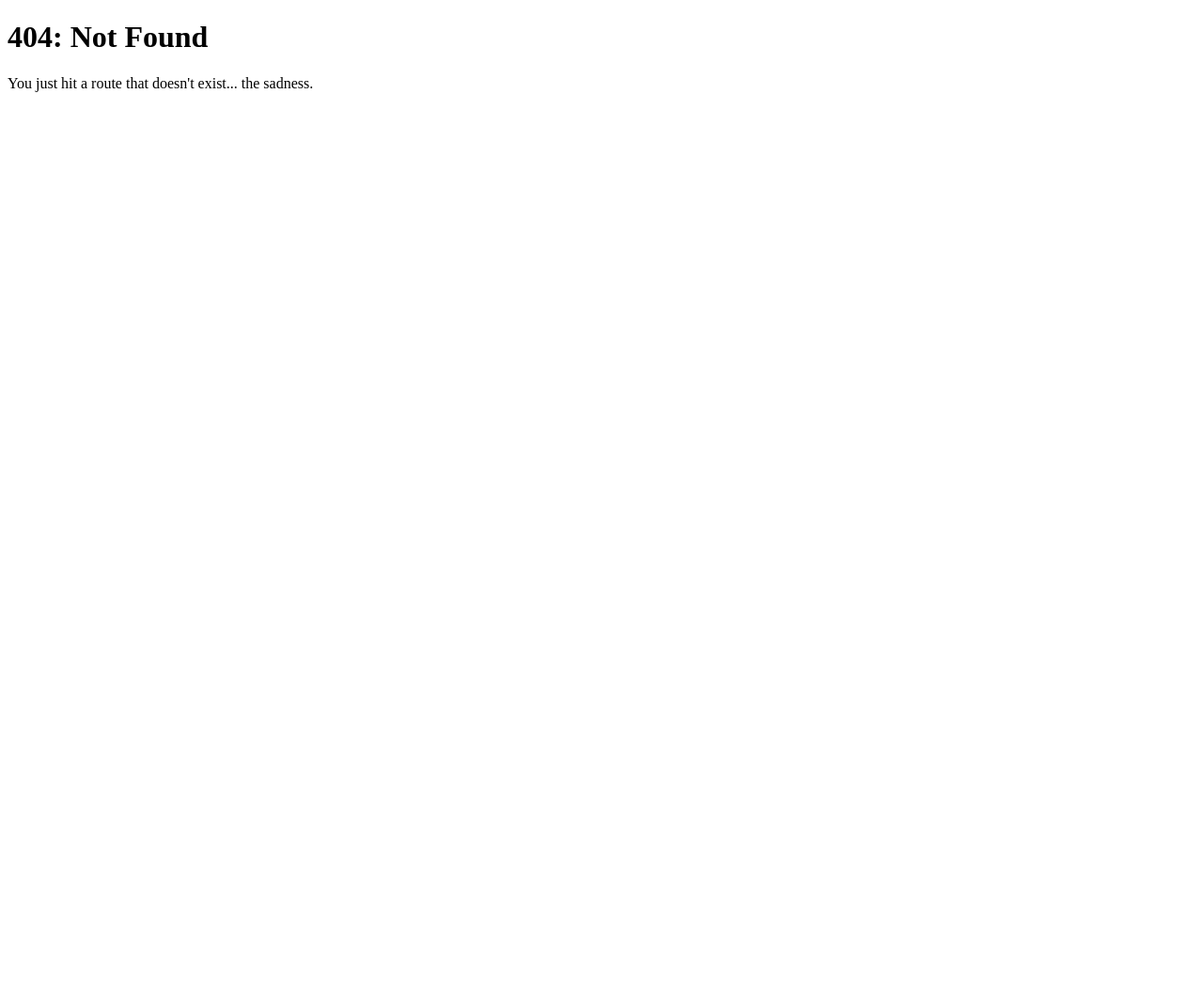
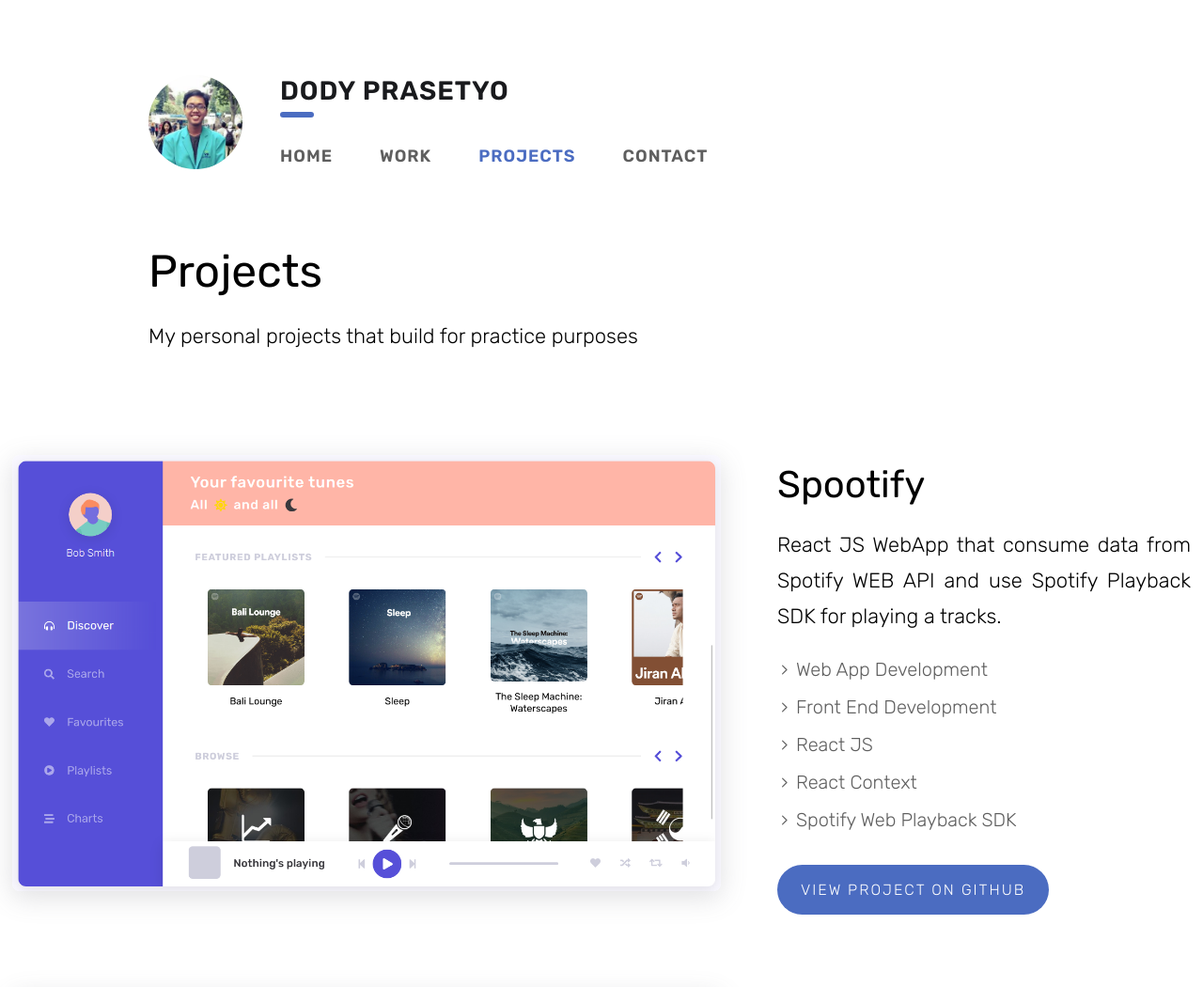
Before and after one commit to dodycode/v1, a Gatsby site: page /projects in a window 1280 px wide. Before the commit this address had no page. Shown: the top 1050 px of the page at 94% size. Before the commit the page ends 800 px from the top, so only its background shows below. Built offline with nearby package versions, Linux system fonts and the light colour scheme; Gatsby itself is replaced by a stand-in of ours.

Commit message:
added personal projects

```diff
--- a/src/components/CardContentInfo/index.js
+++ b/src/components/CardContentInfo/index.js
@@ -17,6 +17,10 @@
                 </div>
             ) : <></>
         ) : <></>}
+
+        {props.githubLink ?
+            <a href={props.githubLink} target="_blank" rel="noreferrer" className="content-info__btn">View Project on Github</a>
+        : <></> }
     </div>
 );
 
--- a/src/components/Header/index.js
+++ b/src/components/Header/index.js
@@ -22,6 +22,7 @@
 
                 <AniLink className="menu-item" fade to="/" activeClassName="active">Home</AniLink>
                 <AniLink className="menu-item" fade to="/work" activeClassName="active">Work</AniLink>
+                <AniLink className="menu-item" fade to="/projects" activeClassName="active">Projects</AniLink>
                 <AniLink className="menu-item" fade to="/contact" activeClassName="active">Contact</AniLink>
             </nav>
         </div>
--- /dev/null
+++ b/src/pages/projects.js
@@ -0,0 +1,69 @@
+import * as React from "react";
+
+import Layout from "@components/Layout";
+import CardContentInfo from "@components/CardContentInfo";
+import CardContentMedia from "@components/CardContentMedia";
+
+import techableMachineImg from "@images/projects/techable-machine.jpg";
+import premiereLeagueImg from "@images/projects/premiere-league.jpg";
+import reactSpotifyImg from "@images/projects/react-spotify.png";
+
+import "@sass/pages/Work.scss";
+
+const Projects = () => {
+    return (
+        <Layout>
+            <div className="work">
+            <div className="work__page-title-wrapper">
+                <h1 className="work__page-title-wrapper__title">Projects</h1>
+                <p className="txt-large">My personal projects that build for practice purposes</p>
+            </div>
+            <div className="work__page-content-wrapper">
+                {/* react js spotify cloning app */}
+                <div className="work__page-content-wrapper__content">
+                    <CardContentMedia>
+                        <img src={reactSpotifyImg} alt="Preview of React JS Spootify"/>
+                    </CardContentMedia>
+
+                    <CardContentInfo
+                        title="Spootify"
+                        desc="React JS WebApp that consume data from Spotify WEB API and use Spotify Playback SDK for playing a tracks."
+                        tags={['Web App Development', 'Front End Development', 'React JS', 'React Context', 'Spotify Web Playback SDK']}
+                        githubLink="https://github.com/dodycode/react-js-spotify-clone"
+                    />
+                </div>
+
+                {/* premiere league */}
+                <div className="work__page-content-wrapper__content">
+                    <CardContentMedia>
+                        <img src={premiereLeagueImg} alt="Preview of Premiere League"/>
+                    </CardContentMedia>
+
+                    <CardContentInfo
+                        title="Premiere League"
+                        desc="Premiere League Web App based on data generated from footbal-data.org. This website already implement ServiceWorker that can be accessed in offline."
+                        tags={['Web App Development', 'Front End Development', 'Javascript', 'Progressive Web App (PWA)']}
+                        githubLink="https://github.com/dodycode/premiere-league-webapp"
+                    />
+                </div>
+
+                {/*Techable Machine*/}
+                <div className="work__page-content-wrapper__content">
+                    <CardContentMedia>
+                        <img src={techableMachineImg} alt="Preview of Techable Machine"/>
+                    </CardContentMedia>
+
+                    <CardContentInfo
+                        title="Techable Machine"
+                        desc="Simple web app that classifies mie instant using Google Techable Machine"
+                        tags={['Web App Development', 'Front End Development', 'Javascript', 'Google Techable Machine']}
+                        githubLink="https://github.com/dodycode/techablemachine-mie-instant-classifier"
+                    />
+                </div>
+            </div>
+        </div>
+        </Layout>
+    );
+}
+
+export default Projects;
--- a/src/sass/components/CardContentInfo.scss
+++ b/src/sass/components/CardContentInfo.scss
@@ -14,6 +14,29 @@
 
     &__meta {
         margin-bottom: 30px;
+    }
+
+    &__btn {
+        background: #4b6cc1;
+        border: none;
+        border-radius: 1000px;
+        color: #fff;
+        cursor: pointer;
+        display: inline-block;
+        font-family: Rubik,sans-serif;
+        font-weight: 600;
+        text-align: center;
+        font-size: 1rem;
+        padding: 17px 25px;
+        text-decoration: none;
+        transition: transform .35s ease!important;
+        font-weight: 300;
+        text-transform: uppercase;
+        letter-spacing: 2px;
+    }
+
+    &__btn:hover{
+        transform: scale(1.05);
     }
 }
 
```
Also changed, not shown: src/images/projects/premiere-league.jpg (added), src/images/projects/react-spotify.png (added), src/images/projects/techable-machine.jpg (added), 1 other file.
